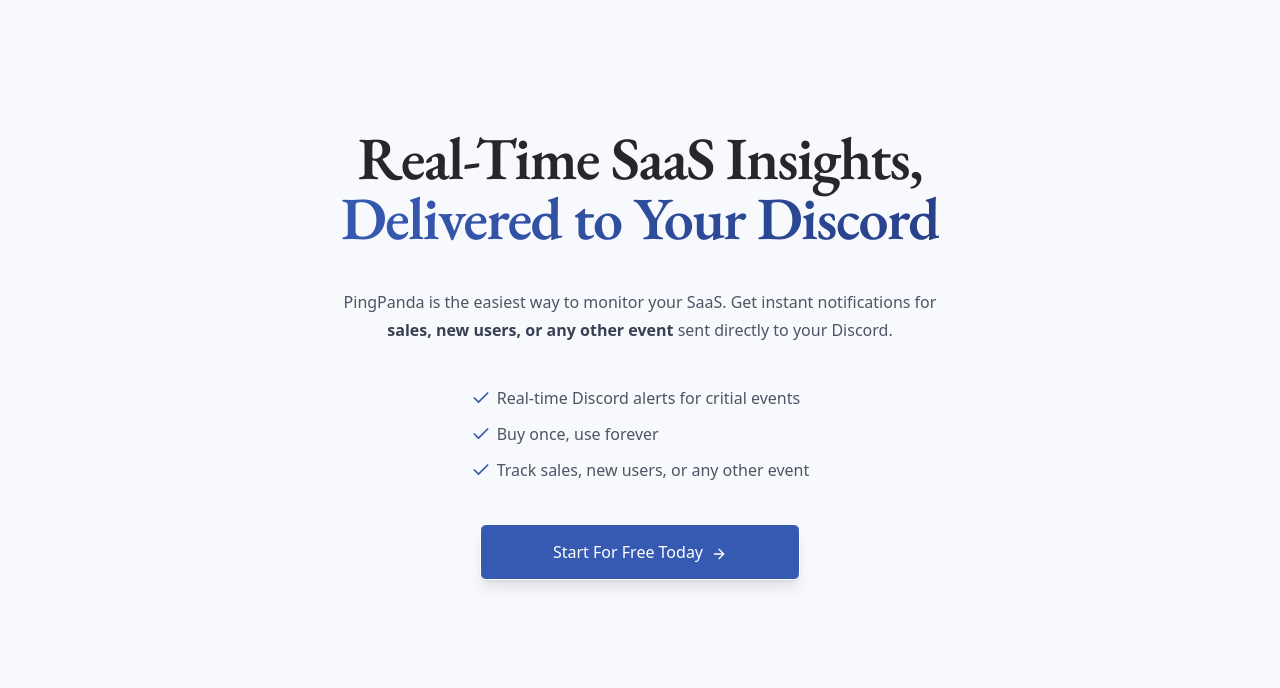
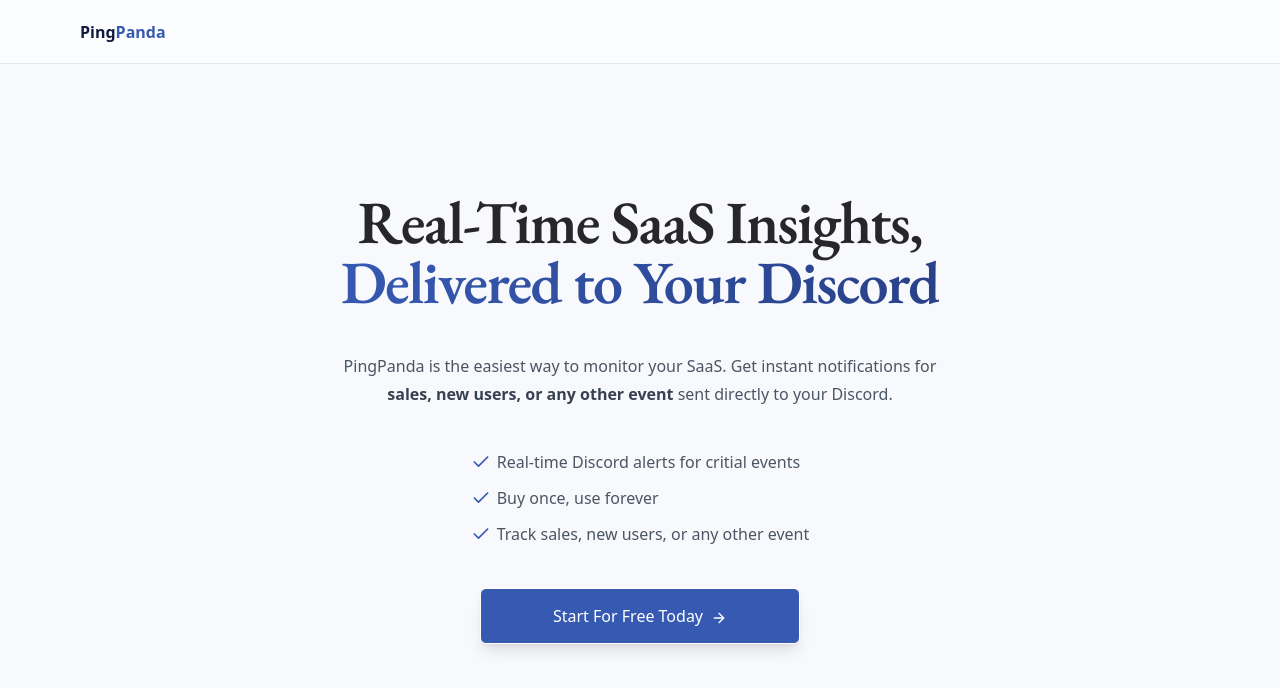
Before and after one commit to Lostovayne/Real-Time-SaaS-Insights-with-Discord, a Next.js app: page / in a window 1280 px wide. Shown: the top 688 px of the page. Built offline with nearby package versions, Linux system fonts and the light colour scheme.

Commit message:
feat(layout): add navbar component and restructure landing page
- Add new navbar component
- Create landing page layout
- Reorganize page structure under landing group

```diff
--- /dev/null
+++ b/src/app/(landing)/layout.tsx
@@ -0,0 +1,10 @@
+import { Navbar } from "@/app/components/navbar"
+
+export default function Layout({ children }: { children: React.ReactNode }) {
+  return (
+    <>
+      <Navbar />
+      {children}
+    </>
+  )
+}
--- a/src/app/page.tsx
+++ b/src/app/(landing)/page.tsx
@@ -1,7 +1,7 @@
+import Heading from "@/app/components/heading"
 import { MaxWidthWrapper } from "@/app/components/max-with-wrapper"
+import ShinyButton from "@/app/components/shiny-button"
 import { Check } from "lucide-react"
-import Heading from "./components/heading"
-import ShinyButton from "./components/shiny-button"
 
 const Page = () => {
   return (
--- /dev/null
+++ b/src/app/components/navbar.tsx
@@ -0,0 +1,16 @@
+import Link from "next/link"
+import { MaxWidthWrapper } from "./max-with-wrapper"
+
+export const Navbar = () => {
+  return (
+    <nav className="sticky z-100 h-16 inset-x-0 top-0 w-full border-b border-gray-200 bg-white/80 backdrop-blur-lg transition-all ">
+      <MaxWidthWrapper>
+        <div className="flex h-16 items-center justify-between">
+          <Link href={"/"} className="flex z-40 font-semibold">
+            Ping <span className="text-brand-700">Panda</span>
+          </Link>
+        </div>
+      </MaxWidthWrapper>
+    </nav>
+  )
+}
```
